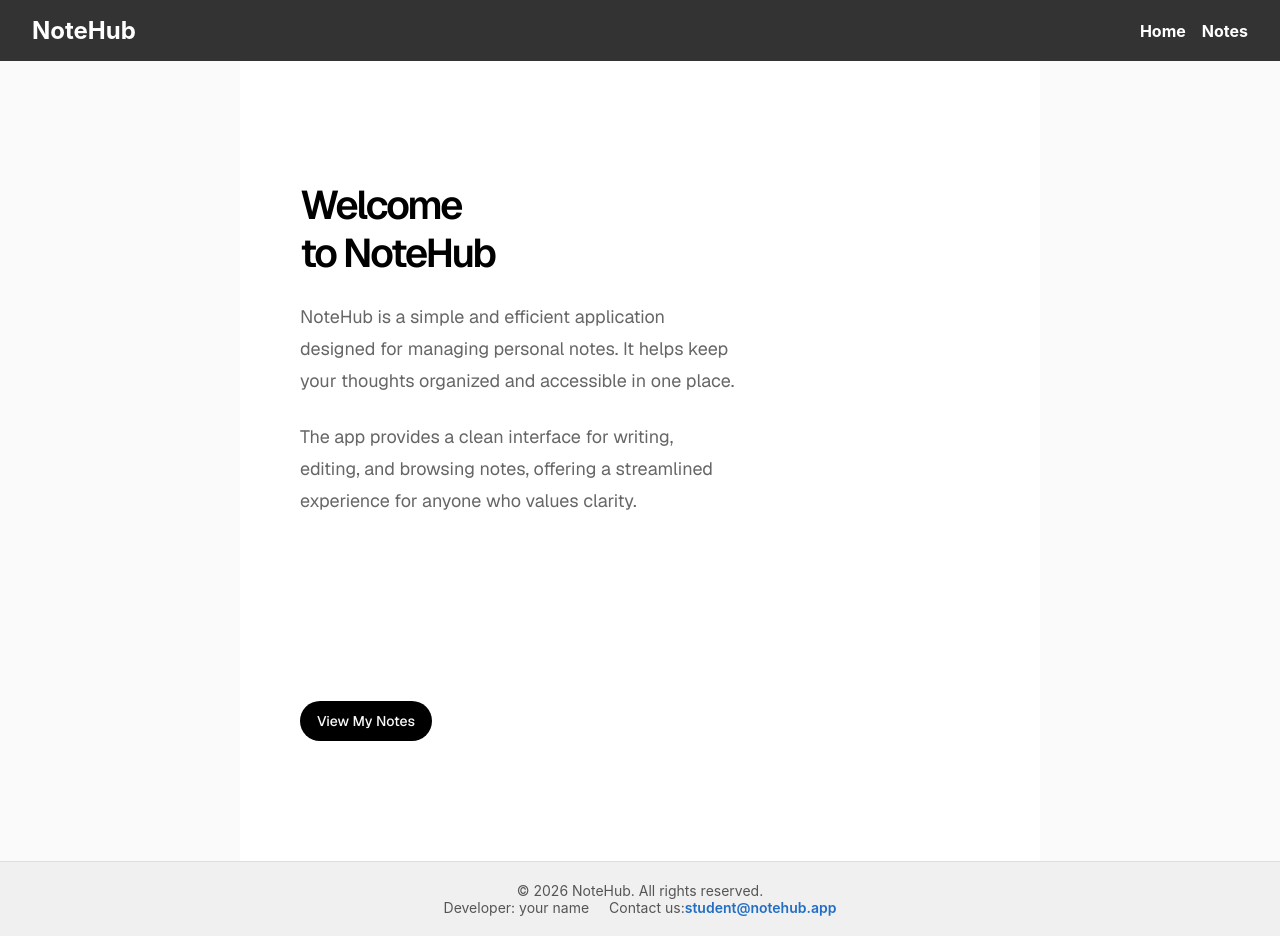
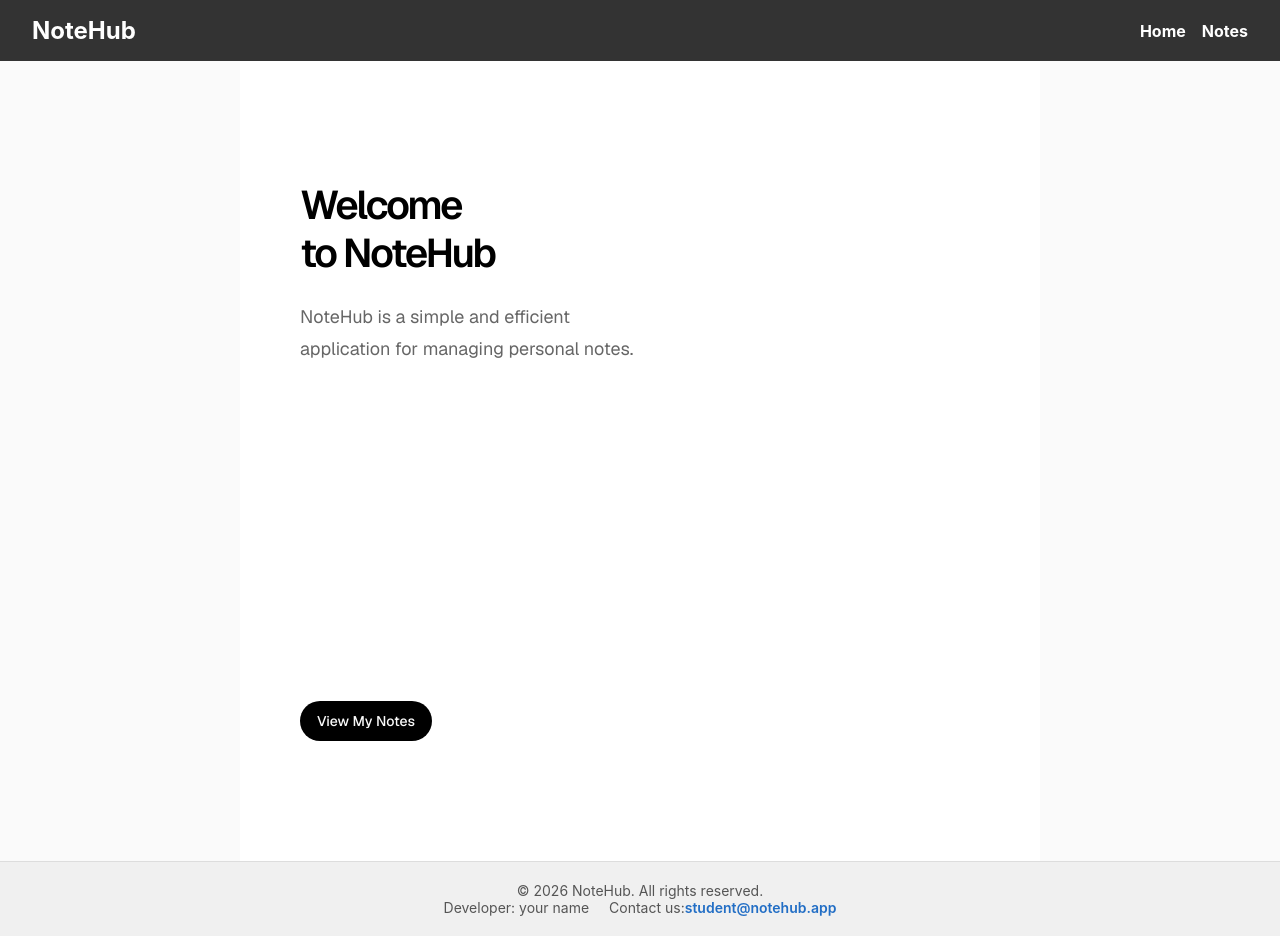
Before and after one commit to Volodymyr-UA-1/07-routing-nextjs, a Next.js app: page / in a window 1280 px wide. Built offline with nearby package versions, Linux system fonts and the light colour scheme.

Commit message:
delete page.tsx in notes

```diff
--- a/app/page.tsx
+++ b/app/page.tsx
@@ -1,6 +1,5 @@
 import Link from "next/link";
 import css from "./Home.module.css";
-
 
 export default function Home() {
   return (
@@ -8,17 +7,8 @@ export default function Home() {
       <main className={css.main}>
         <section className={css.intro}>
           <h1>Welcome to NoteHub</h1>
-          <p>
-            NoteHub is a simple and efficient application designed for managing
-            personal notes. It helps keep your thoughts organized and accessible
-            in one place.
-          </p>
-          <p>
-            The app provides a clean interface for writing, editing, and browsing
-            notes, offering a streamlined experience for anyone who values clarity.
-          </p>
+          <p>NoteHub is a simple and efficient application for managing personal notes.</p>
         </section>
-
         <div className={css.ctas}>
           <Link href="/notes/filter/all" className={css.primary}>
             View My Notes
--- a/components/Header/Header.tsx
+++ b/components/Header/Header.tsx
@@ -8,7 +8,7 @@ interface HeaderProps {
 const Header = ({
     menuItems = [
         { title: 'Home', href: '/' },
-        { title: 'Notes', href: '/notes' },
+        { title: 'Notes', href: '/notes/filter/all' },
     ],
 }: HeaderProps) => {
     return (
```
Also changed, not shown: app/notes/page.tsx (deleted, +0 -7 lines).
